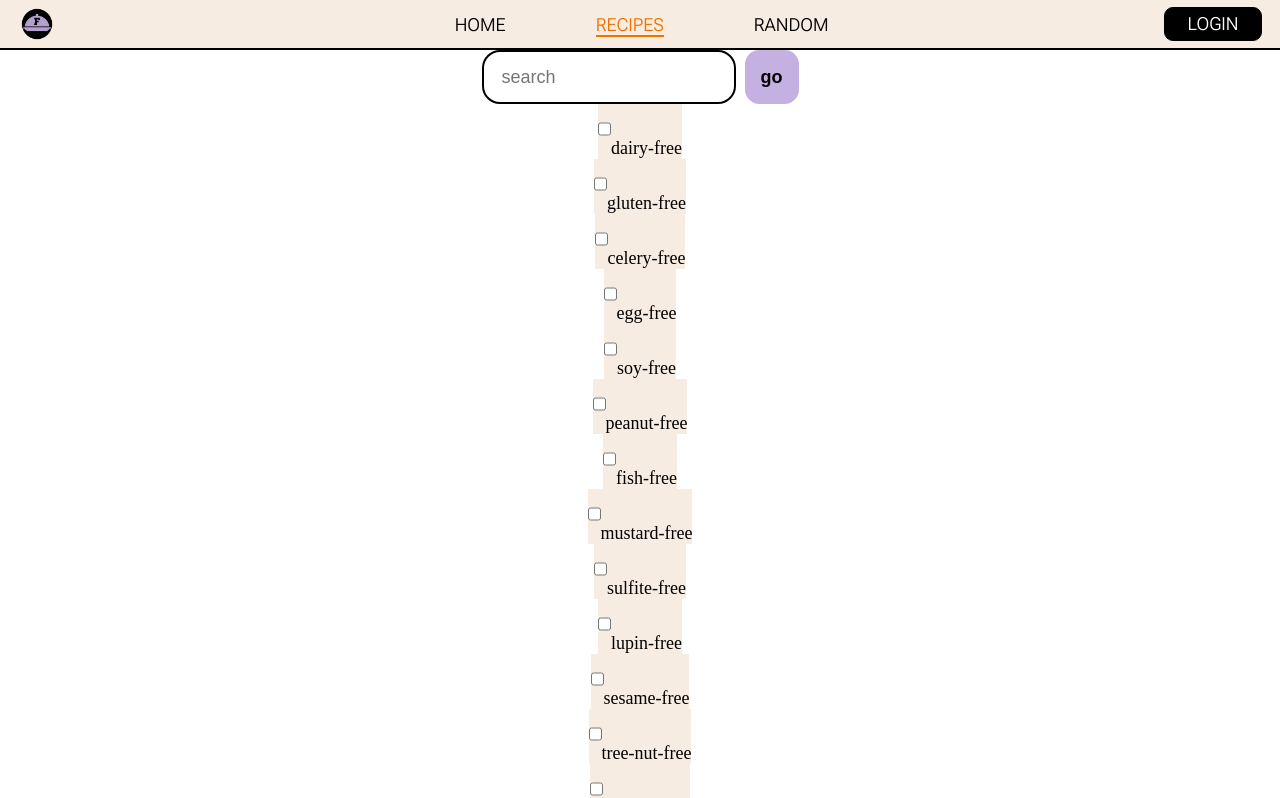
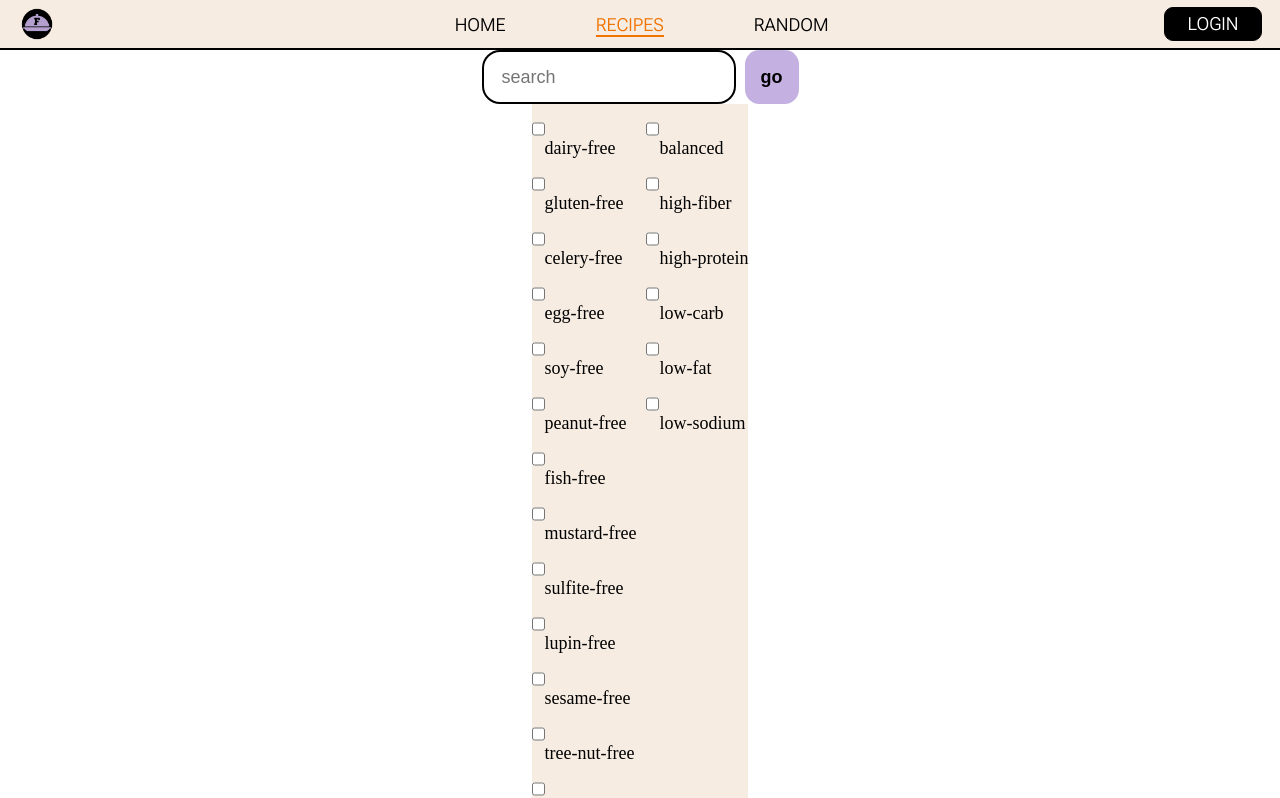
Before and after one commit to carmenvdheide/flavorite-frontend-eindopdracht, a React (Vite) app: page /recipes in a window 1280 px wide. Shown: the top 798 px of the page. Built offline with nearby package versions, Linux system fonts and the light colour scheme; no server answers.

Commit message:
created checkboxes and state for the diet filters, changed the fucntions for the allergen-filters so they can be used for the diet-filters as well

```diff
--- a/src/components/filters /Filters.jsx
+++ b/src/components/AllergenFilters/AllergenFilters.jsx
@@ -1,8 +1,8 @@
 import {useState} from "react";
-import "./Filters.css"
+import "./AllergenFilters.css"
 import handleAllergens from "../allergens/handleAllergens.jsx";
 
-function Filters({label, index, isChecked, checkHandler}) {
+function AllergenFilters({label, index, isChecked, checkHandler}) {
 
 
 
@@ -44,4 +44,4 @@ function Filters({label, index, isChecked, checkHandler}) {
 
 }
 
-export default Filters
+export default AllergenFilters
--- /dev/null
+++ b/src/components/dietFilters/DietFilters.jsx
@@ -0,0 +1,18 @@
+function DietFilters({label, isChecked, checkHandler}) {
+    return (
+        <div>
+            <input
+                type="checkbox"
+                id={`${label}Filter`}
+                checked={isChecked}
+                onChange={checkHandler}
+            />
+            <label
+                htmlFor={`${name}Filter`}
+            >{label}</label>
+        </div>
+
+    )
+}
+
+export default DietFilters
--- a/src/pages/all-recipes/all-recipes.css
+++ b/src/pages/all-recipes/all-recipes.css
@@ -49,6 +49,11 @@ input {
 
 .searchBar {
     background-color: transparent;
+}
+
+.filtersBox {
+    display: flex;
+
 }
 
 
--- a/src/pages/all-recipes/all-recipes.jsx
+++ b/src/pages/all-recipes/all-recipes.jsx
@@ -5,74 +5,90 @@ import RecipeCard from "../../components/recipe-card/recipe-card.jsx";
 import {useEffect, useState} from "react";
 import axios from "axios";
 import SearchBar from "../../components/searchBar/SearchBar/SearchBar.jsx";
-import Filters from "../../components/filters /Filters.jsx";
+import AllergenFilters from "../../components/AllergenFilters/AllergenFilters.jsx";
+import DietFilters from "../../components/dietFilters/DietFilters.jsx";
 
 
 function AllRecipes() {
     const [ data, setData ] = useState([])
     const [ allergenFilters, setAllergenFilters ] = useState([
-        {name: "dairy-free", checked: false},
-        {name: "gluten-free", checked: false},
-        {name: "celery-free", checked: false},
-        {name: "egg-free", checked: false},
-        {name: "soy-free", checked: false},
-        {name: "peanut-free", checked: false},
-        {name: "fish-free", checked: false},
-        {name: "mustard-free", checked: false},
-        {name: "sulfite-free", checked: false},
-        {name: "lupin-free", checked: false},
-        {name: "sesame-free", checked: false},
-        {name: "tree-nut-free", checked: false},
-        {name: "alcohol-free", checked: false},
-        {name: "crustcean-free", checked: false},
-        {name: "mollusk-free", checked: false},
+        {name: "dairy-free", checked: false, type: "health"},
+        {name: "gluten-free", checked: false, type: "health"},
+        {name: "celery-free", checked: false, type: "health"},
+        {name: "egg-free", checked: false, type: "health"},
+        {name: "soy-free", checked: false, type: "health"},
+        {name: "peanut-free", checked: false, type: "health"},
+        {name: "fish-free", checked: false, type: "health"},
+        {name: "mustard-free", checked: false, type: "health"},
+        {name: "sulfite-free", checked: false, type: "health"},
+        {name: "lupin-free", checked: false, type: "health"},
+        {name: "sesame-free", checked: false, type: "health"},
+        {name: "tree-nut-free", checked: false, type: "health"},
+        {name: "alcohol-free", checked: false, type: "health"},
+        {name: "crustcean-free", checked: false, type: "health"},
+        {name: "mollusk-free", checked: false, type: "health"},
     ])
 
     const [ allergenFilterParam, setAllergenFilterParam ] = useState('')
 
+    const [ dietFilters, setDietFilters ] = useState([
+        {name: "balanced", checked: false, type: "diet"},
+        {name: "high-fiber", checked: false, type: "diet"},
+        {name: "high-protein", checked: false, type: "diet"},
+        {name: "low-carb", checked: false, type: "diet"},
+        {name: "low-fat", checked: false, type: "diet"},
+        {name: "low-sodium", checked: false, type: "diet"},
+    ])
 
-    function updateCheckStatus(index) {
-        // setAllergenFilters(
-        // [
-        //     ...allergenFilters.slice(0, index),
-        //     {...allergenFilters[index], checked: !allergenFilters[index].checked},
-        //     ...allergenFilters.slice(index + 1)
-        // ])
-        //
-        // let allergenArray = []
-        // allergenFilters.map((filter) => {
-        //     filter.checked === true && allergenArray.push(filter.name)
-        // })
-        // console.log(allergenArray)
-        // let allergens = "&health=" + allergenArray.join('&health=')
-        // let allergenString = allergens.toString()
-        //
-        // setAllergenFilterParam(allergenString)
-        //
-        //
-        //
-        // console.log(allergenString)
+    const [ dietFilterParam, setDietFilterParam ] = useState('')
 
 
+    function updateCheckStatus(index, type) {
+
+        if (type === "health") {
             setAllergenFilters(prevFilters => {
                 const updatedFilters = prevFilters.map((filter, i) => {
                     if (i === index) {
-                    return { ...filter, checked: !filter.checked };
+                        return { ...filter, checked: !filter.checked }
                     }
-                return filter;
-            });
-            return updatedFilters;
-        });
+                    return filter
+                })
+                return updatedFilters
+            })
+        } else if (type === "diet") {
+            setDietFilters(prevFilters => {
+                const updatedFilters = prevFilters.map((filter, i) => {
+                    if (i === index) {
+                        return { ...filter, checked: !filter.checked }
+                    }
+                    return filter
+                })
+                return updatedFilters
+            })
+        }
 
         }
 
+
     useEffect(() => {
-        let allergenArray = allergenFilters.filter(filter => filter.checked).map(filter => filter.name);
-        let allergens = allergenArray.length > 0 ? "&health=" + allergenArray.join('&health=') : '';
-        setAllergenFilterParam(allergens);
-        console.log(allergens);
+        let allergenArray = allergenFilters.filter(filter => filter.checked).map(filter => filter.name)
+        let allergens = allergenArray.length > 0
+            ? "&health=" + allergenArray.join('&health=')
+            : ''
+        setAllergenFilterParam(allergens)
+        console.log(allergens)
 
-    }, [allergenFilters]);
+    }, [allergenFilters])
+
+    useEffect(() => {
+        let dietArray = dietFilters.filter(filter => filter.checked).map(filter => filter.name)
+        let allergens = dietArray.length > 0
+            ? "&diet=" + dietArray.join('&diet=')
+            : ''
+        setDietFilterParam(allergens)
+        console.log(allergens)
+
+    }, [dietFilters])
 
 
 
@@ -106,7 +122,7 @@ function AllRecipes() {
          console.log("PARAMETERS",allergenFilterParam)
 
         try {
-            const result = await axios.get(`https://api.edamam.com/api/recipes/v2?app_id=5512310a&app_key=efdf28b15f81638625269787d80913f7&type=public${allergenFilterParam}` ,
+            const result = await axios.get(`https://api.edamam.com/api/recipes/v2?app_id=5512310a&app_key=efdf28b15f81638625269787d80913f7&type=public${allergenFilterParam}${dietFilterParam}` ,
                 { params: {
                         q: searchValue,
                     }})
@@ -133,17 +149,38 @@ function AllRecipes() {
                     fetchRecipes={fetchRecipes}
                 />
 
+                <div className="filtersBox">
+                    <div>
                         {allergenFilters.map((filter, index) => (
-                        <Filters
+                                <AllergenFilters
                                     key={filter.name}
                                     label={filter.name}
                                     index={index}
                                     isChecked={filter.checked}
-                            checkHandler={() => updateCheckStatus(index)}
+                                    checkHandler={() => updateCheckStatus(index, filter.type)}
                                 />
                             )
 
                         )}
+                    </div>
+
+                    <div>
+                        {dietFilters.map((filter, index) => (
+                            <DietFilters
+                                key={filter.name}
+                                label={filter.name}
+                                index={index}
+                                isChecked={filter.checked}
+                                checkHandler={() => updateCheckStatus(index, filter.type) }
+                            />
+                        ))}
+                    </div>
+
+
+
+                </div>
+
+
 
             </section>
 
```
Also changed, not shown: src/components/AllergenFilters/AllergenFilters.css (renamed from src/components/filters /Filters.css), src/components/dietFilters/DietFilters.css (added). Lines whose indentation alone changed are shown as unchanged.
